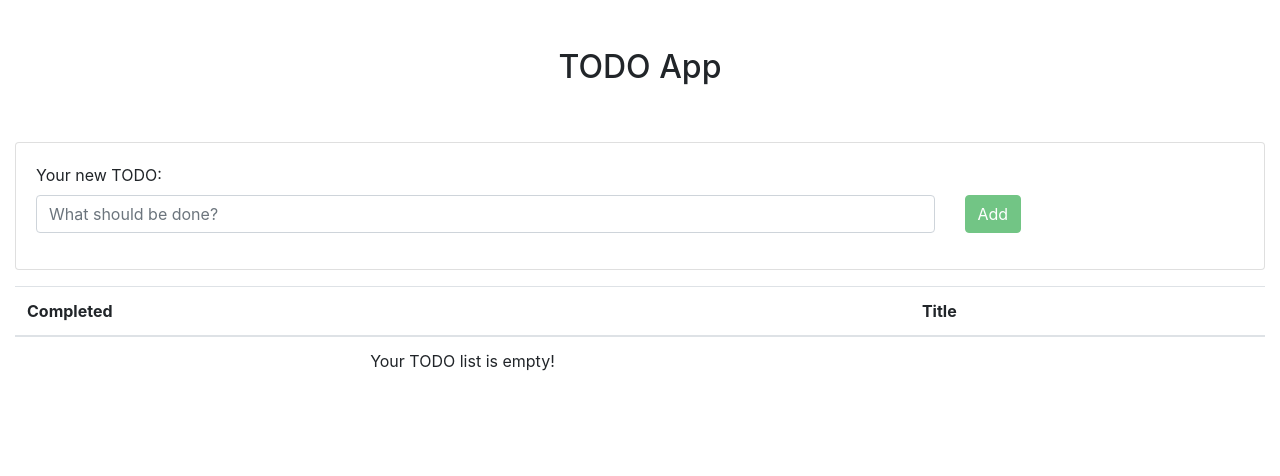
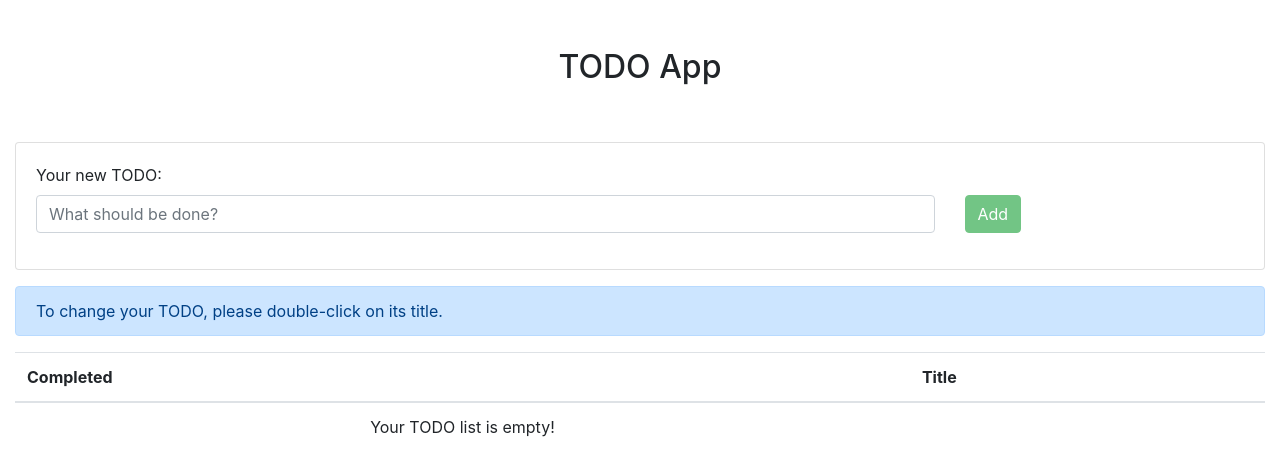
Before and after one commit to Orehouse/todo_app, a React (Create React App) app: page / in a window 1280 px wide. Shown: the top 476 px of the page. Built offline with nearby package versions, Linux system fonts and the light colour scheme.

Commit message:
Hint added

```diff
--- a/src/App.js
+++ b/src/App.js
@@ -1,5 +1,5 @@
 import React from "react";
-import { Row, Col, Container } from "reactstrap";
+import { Row, Col, Container, Alert } from "reactstrap";
 import AddTodoForm from "./components/AddTodoForm/AddTodoForm";
 import TodoList from "./components/TodoList/TodoList";
 
@@ -14,6 +14,9 @@ const App = props => {
           <AddTodoForm />
         </Col>
         <Col md={12}>
+          <Alert color="primary">
+            To change your TODO, please double-click on its title.
+          </Alert>
           <TodoList />
         </Col>
       </Row>
```
